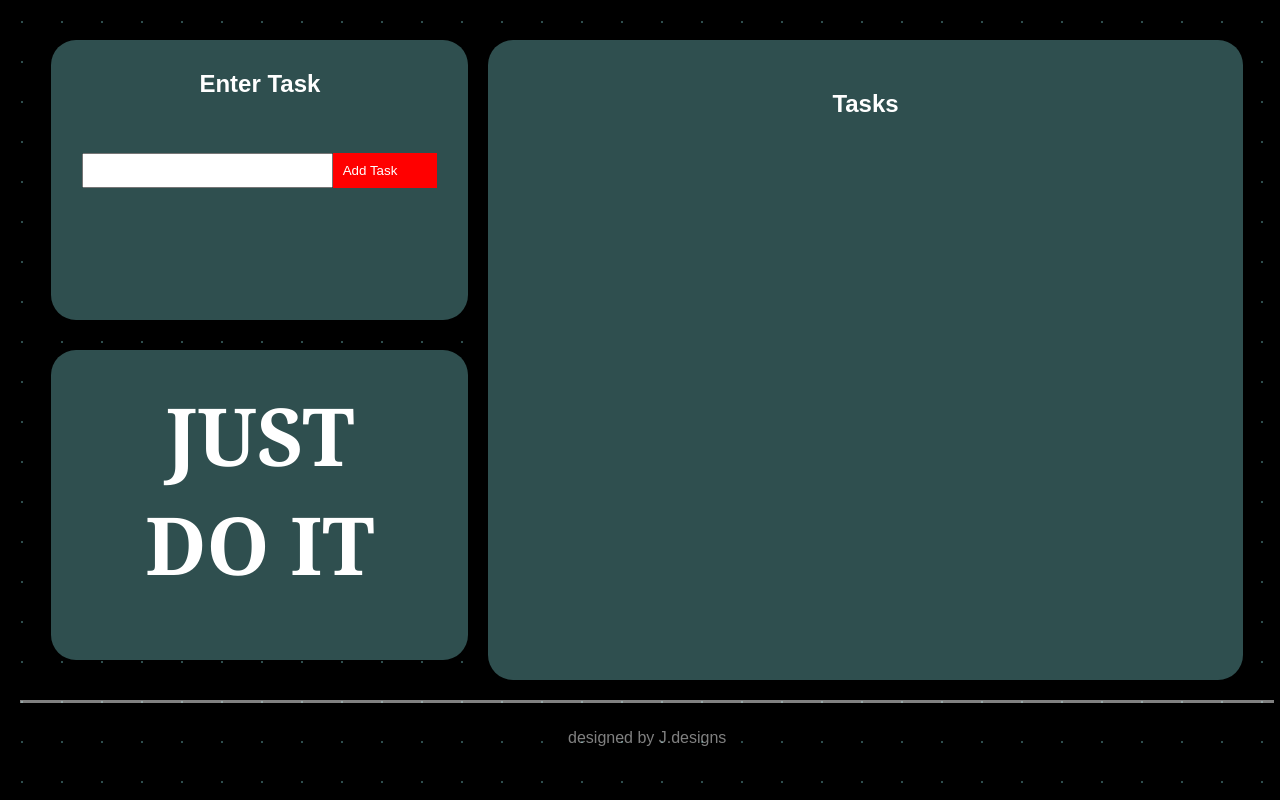
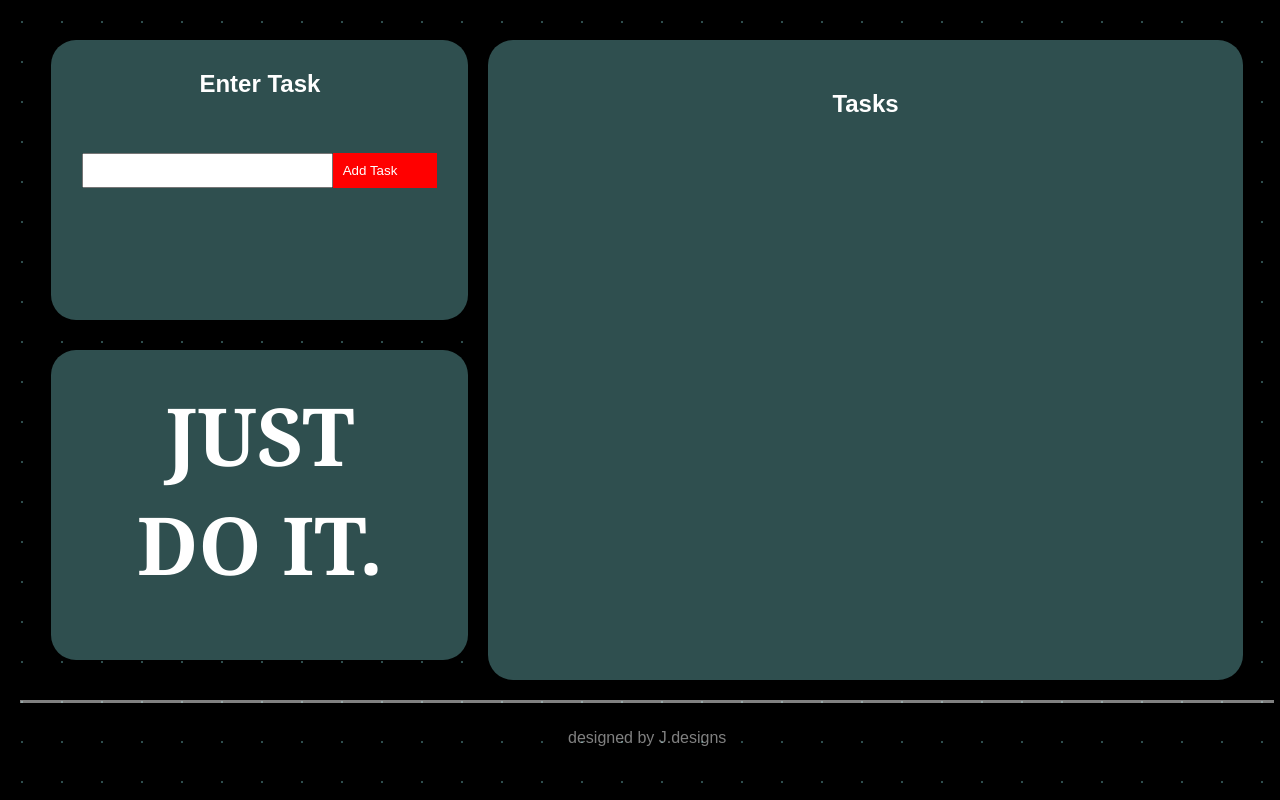
Before and after one commit to J-designs05/todolistapp, a plain HTML site: page to-do-list/index.html in a window 1280 px wide. Drawn offline with Linux system fonts and the light colour scheme.

Commit message:
updated testing

```diff
--- a/to-do-list/index.html
+++ b/to-do-list/index.html
@@ -21,7 +21,7 @@
                 </div>
                 <div style="margin-top: 30px; padding-top: 30px;" class="container">
                     <h2 id="just">JUST</h2>
-                    <h2 id="doit">DO IT</h2>
+                    <h2 id="doit">DO IT.</h2>
 
                 </div>
             </section>
```
